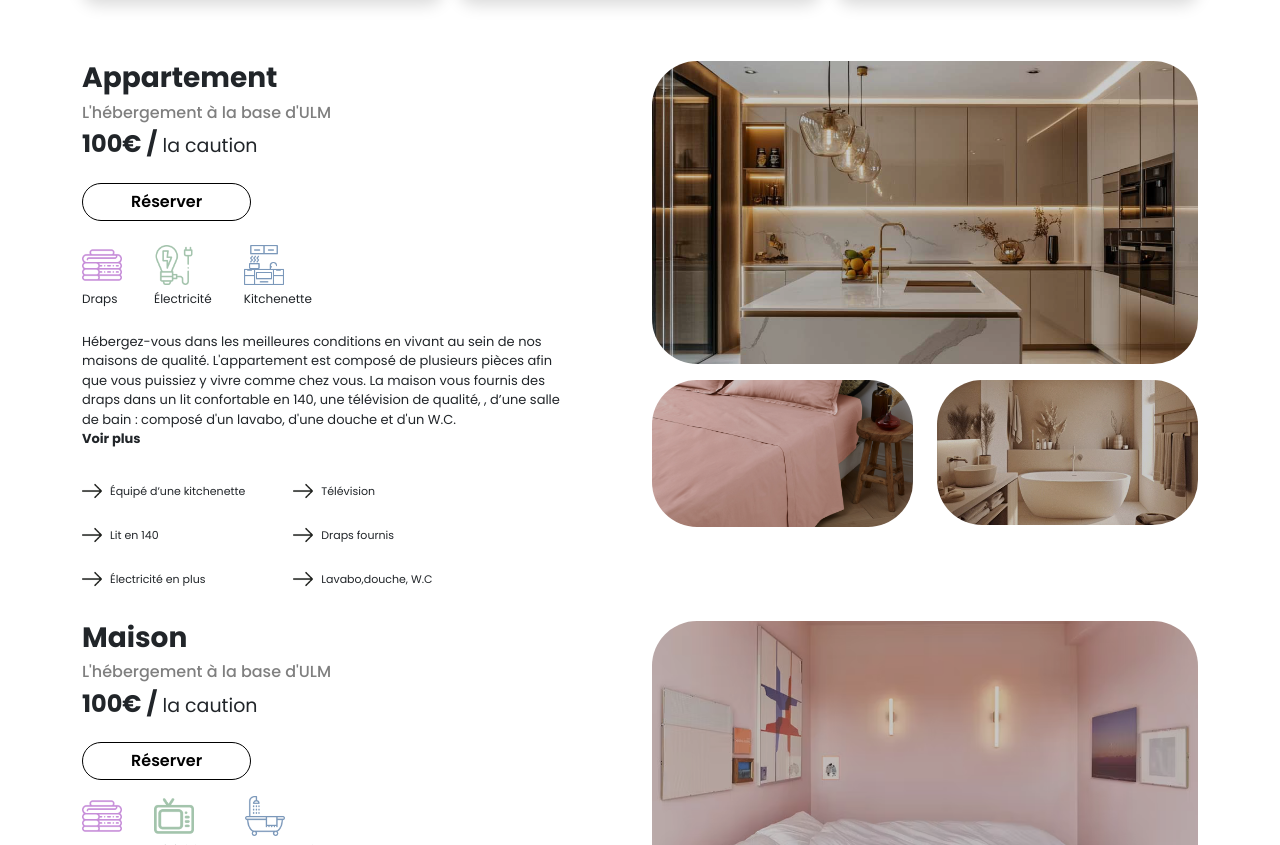
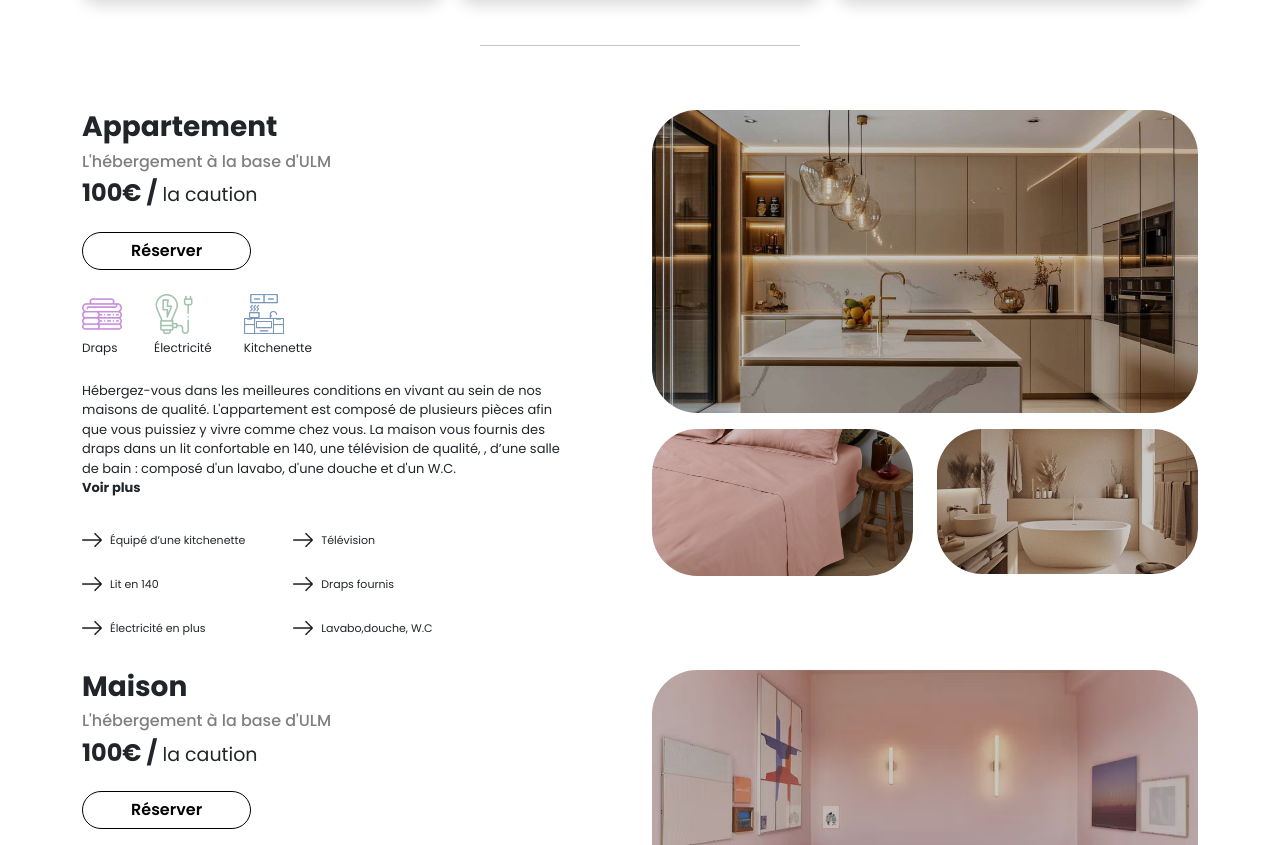
Before and after one commit to abibiou/SALAOUDINE_SAFFANA_VIGNESWARAN_ABI_ACF2L, a plain HTML site: page index.html in a window 1280 px wide. Shown: the part 2930-3775 px from the top of the page. Drawn offline with nearby package versions, Linux system fonts and the light colour scheme.

Commit message:
Correction html

```diff
--- a/index.html
+++ b/index.html
@@ -293,6 +293,7 @@
     </div>
   </div>
   </section>
+  <hr class="mx-auto w-25 mt-5">
   <!--Partie Appartement (hébergement à la base d'ULM)-->
   <section id="hebergement">
   <div class="container mt-5">
```
